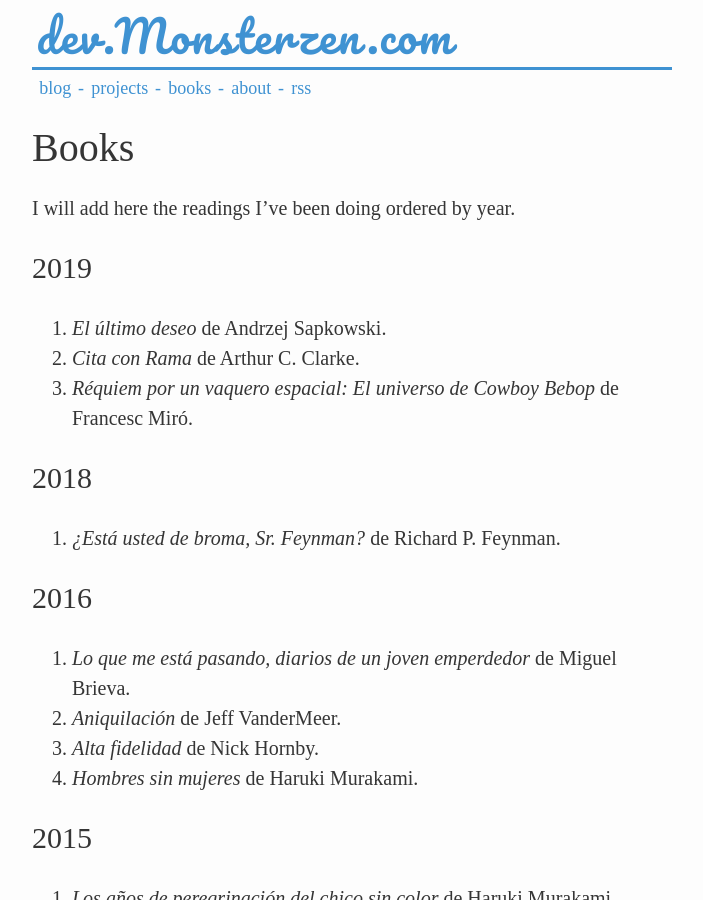
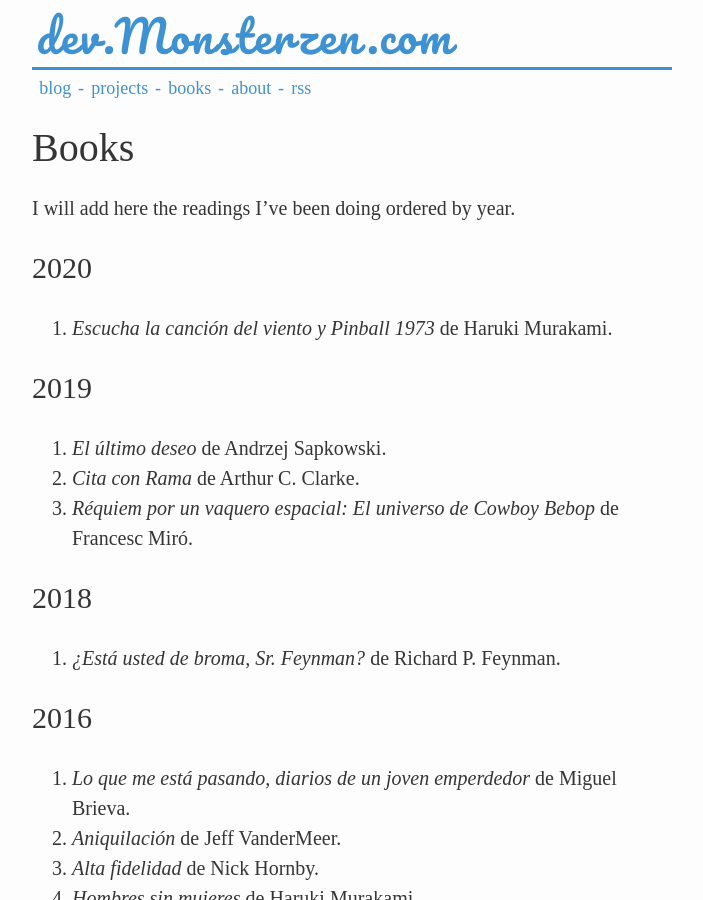
Before and after one commit to jfcalvo/jfcalvo.github.com, a Jekyll site: the page built from books.markdown, in a window 1280 px wide and 900 px high. Shown: the whole window, without its empty margins (288-991 px from the left). Built offline with Jekyll 4.4.1, drawn with Linux system fonts in a browser that asks for light colours; some web fonts are replaced.

Commit message:
Add a new book

```diff
--- a/books.markdown
+++ b/books.markdown
@@ -7,6 +7,10 @@ permalink: /books/
 # Books
 
 I will add here the readings I've been doing ordered by year.
+
+## 2020
+
+1. *Escucha la canción del viento y Pinball 1973* de Haruki Murakami.
 
 ## 2019
 
```
